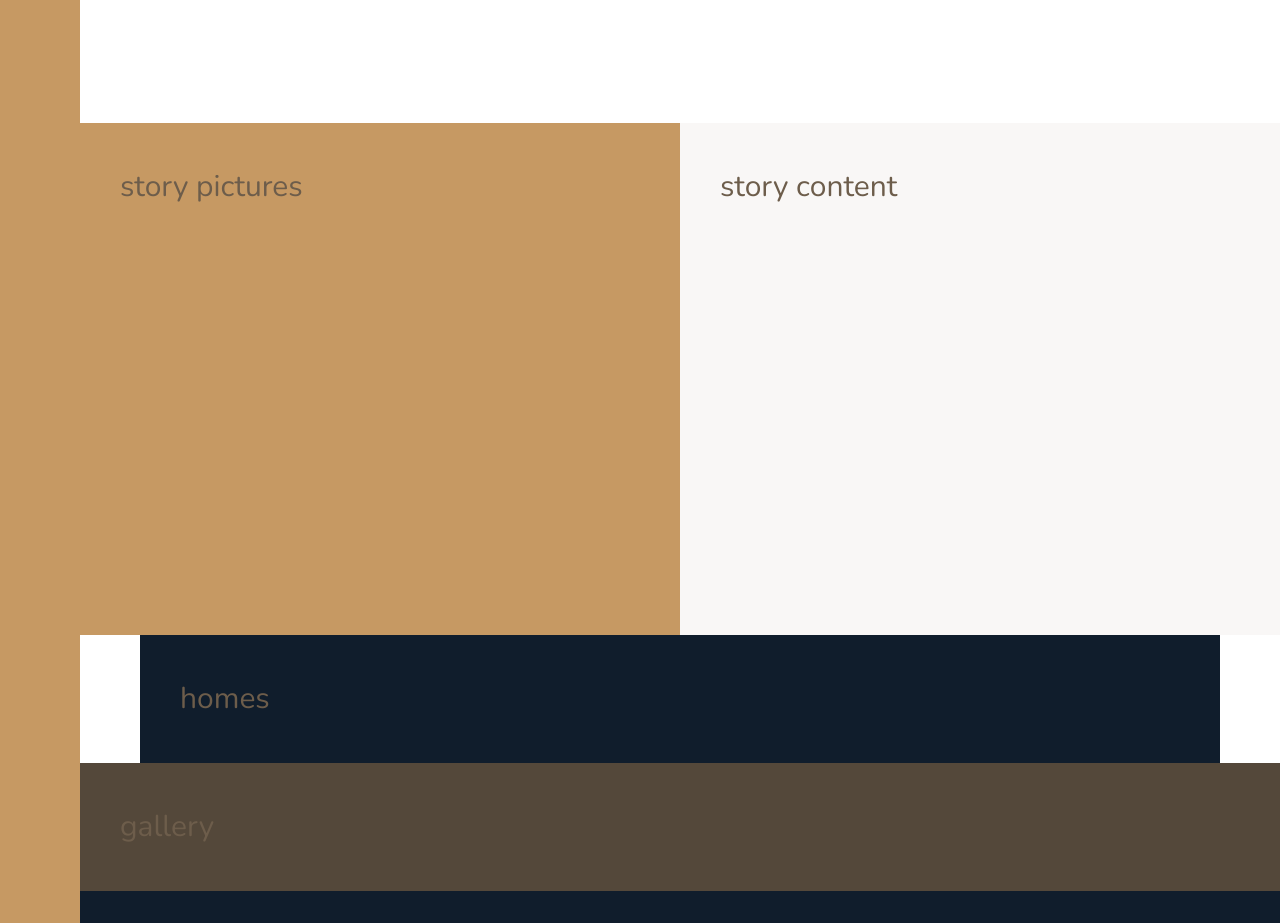
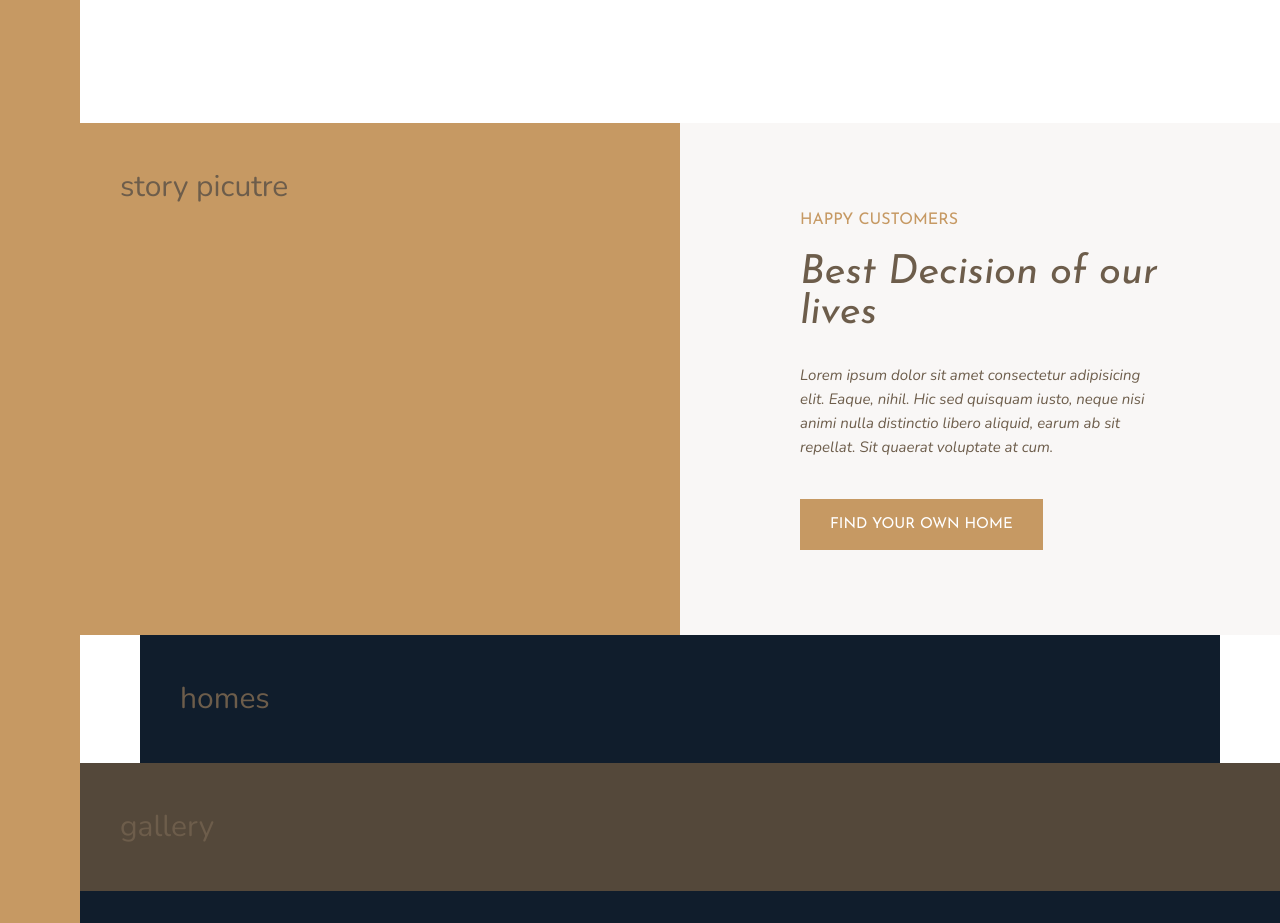
Before and after one commit to Eddie-Z/gridwebsite, a website: page starter/index.html in a window 1280 px wide. Shown: the part 1180-2103 px from the top of the page. Drawn offline with nearby package versions, Linux system fonts and the light colour scheme.

Commit message:
story: aligning single column

```diff
--- a/starter/index.html
+++ b/starter/index.html
@@ -40,11 +40,14 @@
         </section>
 
         <div class="story__pictures">
-            story pictures
+            story picutre
         </div>
 
         <div class="story__content">
-            story content
+            <h3 class="heading-3 mb-sm">Happy Customers</h3>
+            <h2 class="heading-2 heading-2--dark mb-md">Best Decision of our lives</h2>
+            <p class="story__text ">Lorem ipsum dolor sit amet consectetur adipisicing elit. Eaque, nihil. Hic sed quisquam iusto, neque nisi animi nulla distinctio libero aliquid, earum ab sit repellat. Sit quaerat voluptate at cum.</p>
+            <button class="btn">Find your own home</button>
         </div>
 
         <section class="homes">
--- a/starter/sass/_story.scss
+++ b/starter/sass/_story.scss
@@ -6,5 +6,15 @@
     &__content{
         background-color: $color-grey-light-1;
         grid-column: col-start 5/full-end;
+        padding: 6rem 12rem;
+        display:grid;
+        align-content:center;
+        justify-items:start;
+
+    }
+    &__text{
+        font-size:1.5rem;
+        font-style:italic;
+        margin-bottom: 4rem;
     }
 }
--- a/starter/sass/_typography.scss
+++ b/starter/sass/_typography.scss
@@ -9,12 +9,40 @@
 .heading-3{
     font-family:$font-display;
     font-weight:400;
+    font-size:1.6rem;
+    color:$color-primary;
+    text-transform: uppercase;
 }
 .heading-2{
     font-family:$font-display;
     font-weight:400;
+    font-size:4rem;
+    font-style:italic;
+    line-height:1;
 }
 .heading-1{
     font-family:$font-display;
     font-weight:400;
 }
+
+.btn{
+    background-color:$color-primary;
+    color:#fff;
+    border:none;
+    border-radius:0;
+    font-family:$font-display;
+    font-size:1.5rem;
+    text-transform:uppercase;
+    padding:1.8rem 3rem;
+    cursor:pointer;
+    transition:all .2s;
+    &:hover{
+        background-color:$color-primary-dark;
+    }
+
+}
+
+.mb-sm{margin-bottom:2rem;}
+.mb-md{margin-bottom:3rem;}
+.mb-lg{margin-bottom:4rem;}
+.mb-hg{margin-bottom:8rem;}
```
Also changed, not shown: starter/css/style.css.
